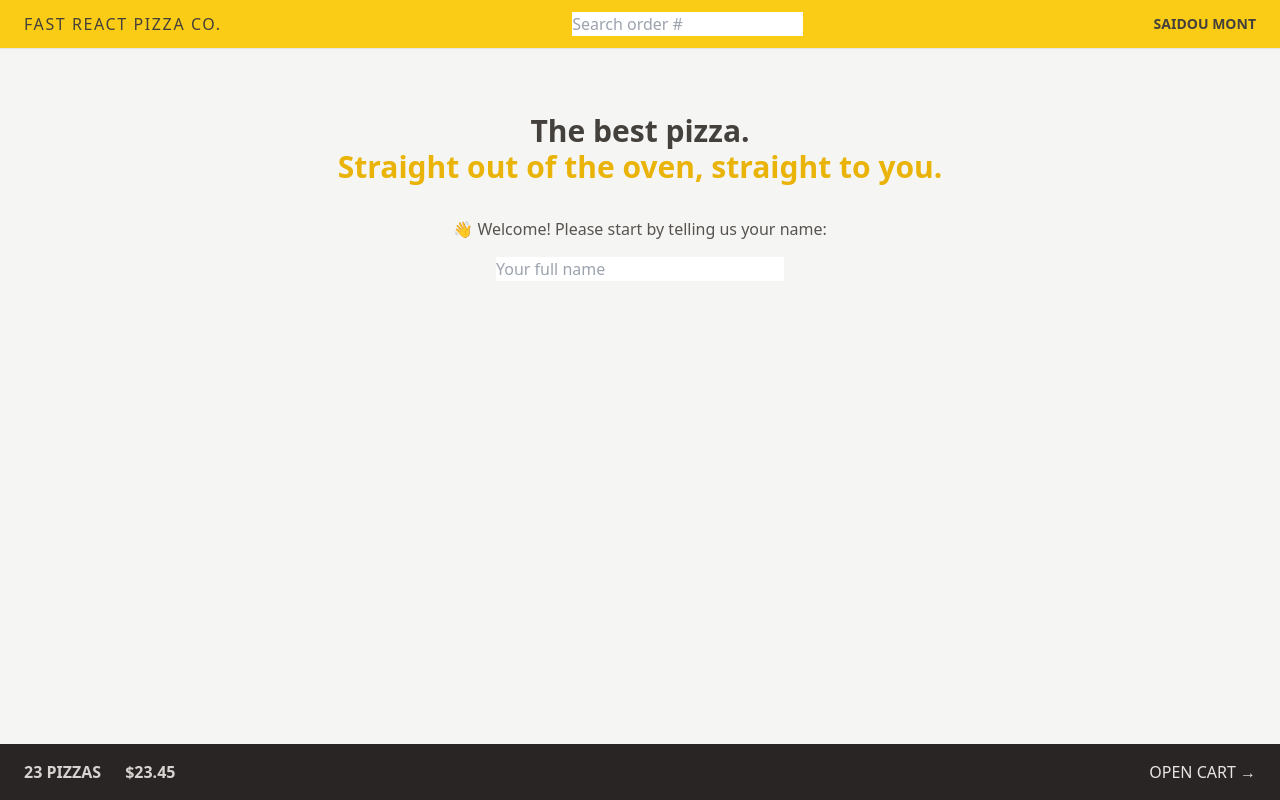
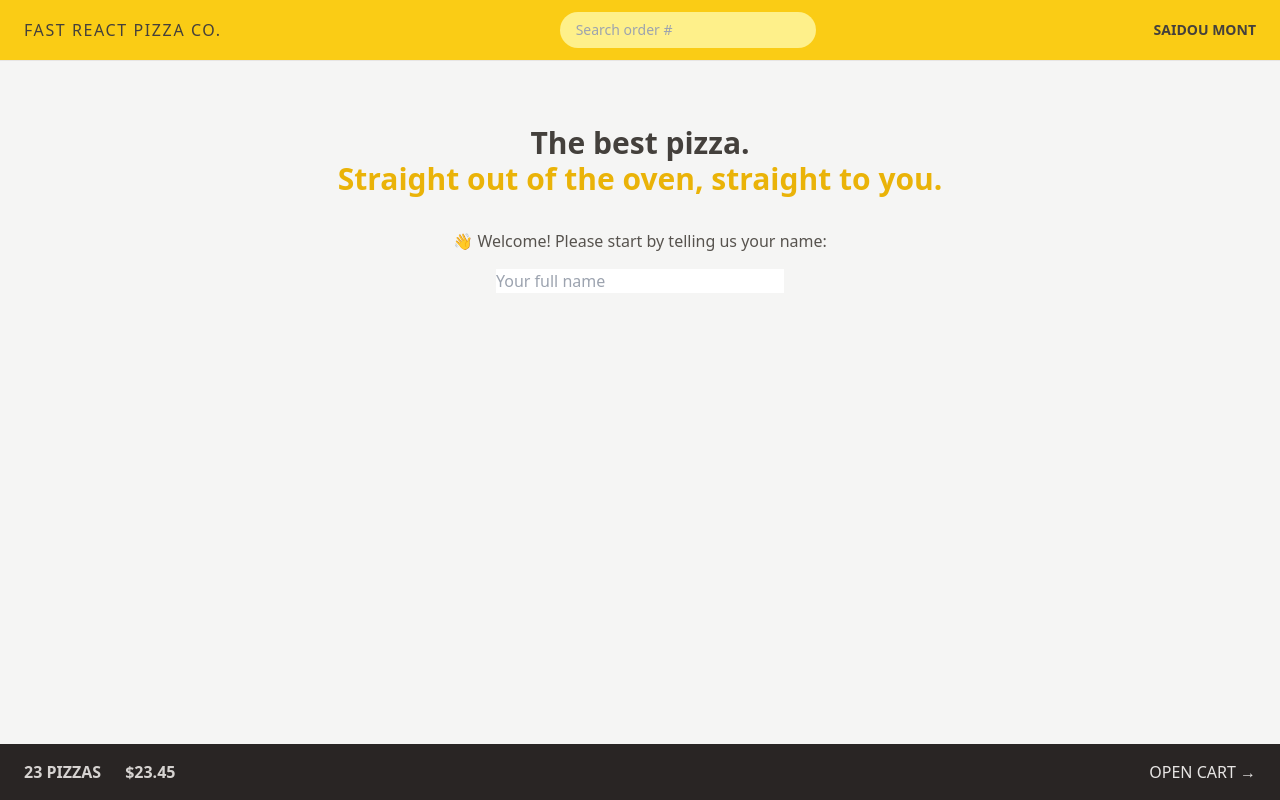
Before and after one commit to Saidou25/fast-react-pizza, a React (Vite) app: page / in a window 1280 px wide. Built offline with nearby package versions, Linux system fonts and the light colour scheme; the HTML template or start-up script is replaced by a standard one.

Commit message:
styled SearchOrder element

```diff
--- a/src/features/order/SearchOrder.jsx
+++ b/src/features/order/SearchOrder.jsx
@@ -19,6 +19,9 @@
         onChange={(e) => {
           setQuery(e.target.value);
         }}
+        className="rounded-full px-4 py-2 text-sm bg-yellow-200
+        plasholder:text-stone 400 w-28 sm:w-64 sm:focus:w-72 transition-all duration-300
+        focus:outline-none focus:ring-yellow-500 focus:ring-opacity-50"
       />
     </form>
   );
```
